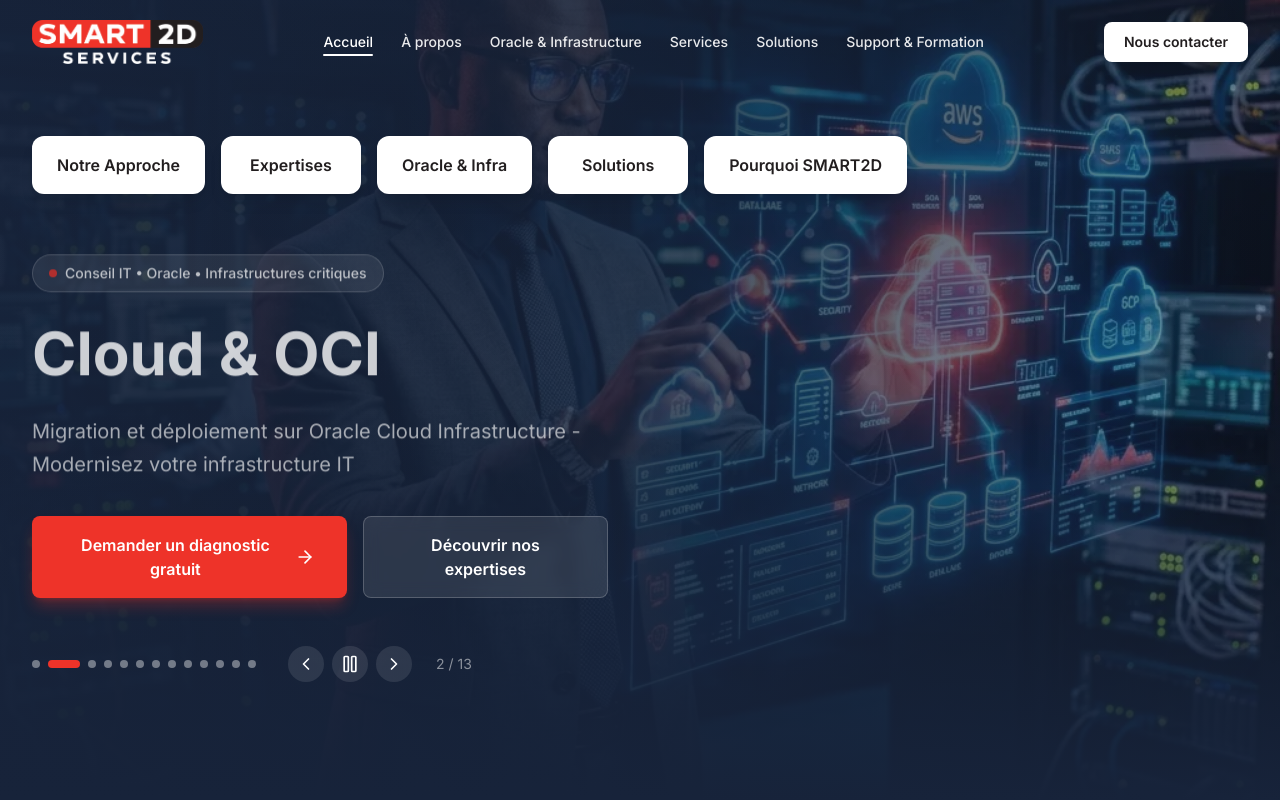
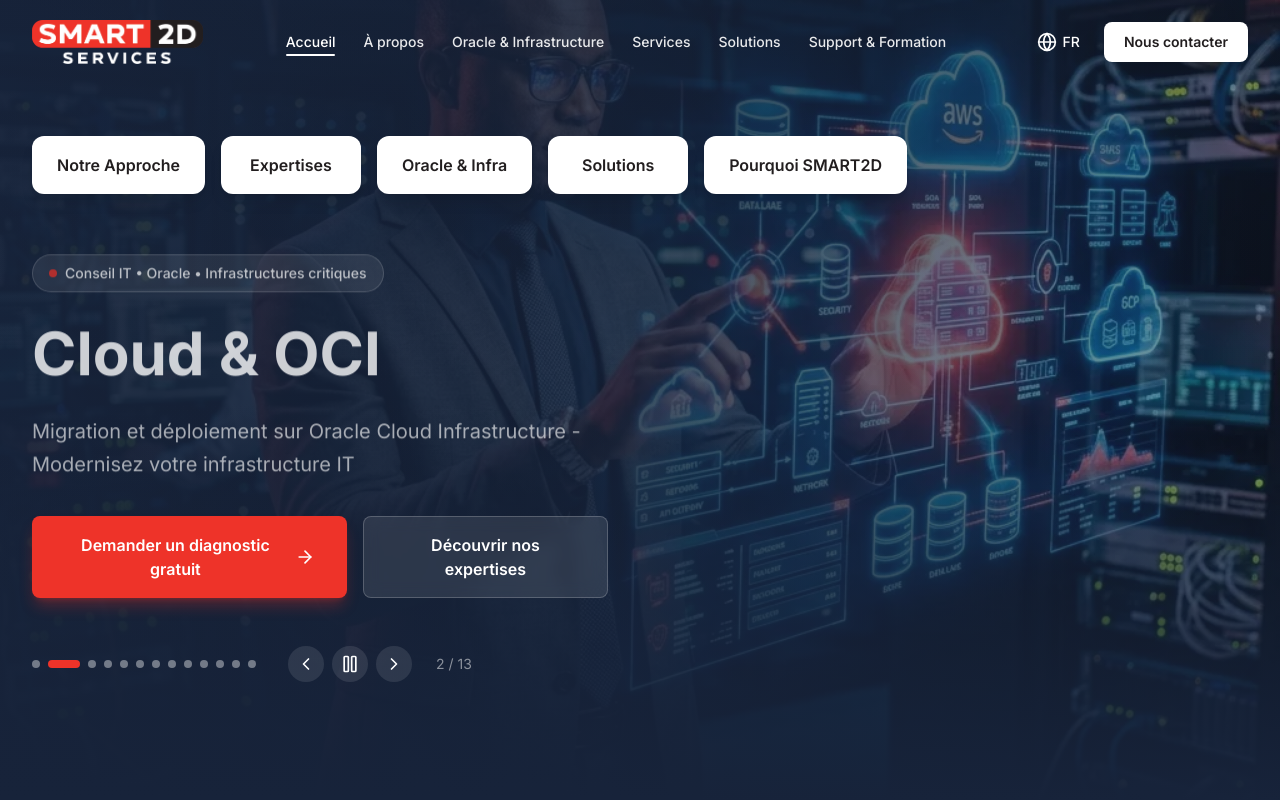
Before and after one commit to Profzen/smart2d, a Next.js app: page / in a window 1280 px wide. Shown: the top 800 px of the page. Built offline with nearby package versions, Linux system fonts and the light colour scheme.

Commit message:
feat(i18n): init i18n branch, add language switcher UI to header and update plan

```diff
--- a/components/layout/header.tsx
+++ b/components/layout/header.tsx
@@ -4,7 +4,7 @@ import { useState, useEffect } from "react"
 import Link from "next/link"
 import Image from "next/image"
 import { usePathname } from "next/navigation"
-import { Menu, X } from "lucide-react"
+import { Menu, X, Globe } from "lucide-react"
 import { motion, AnimatePresence } from "framer-motion"
 import { cn } from "@/lib/utils"
 
@@ -107,8 +107,20 @@ export function Header() {
             )})}
           </div>
 
-          {/* CTA Button */}
-          <div className="hidden lg:block">
+          {/* CTA Button & Language Switcher */}
+          <div className="hidden lg:flex items-center gap-4">
+            <button
+              className={cn(
+                "p-2 rounded-full transition-all flex items-center gap-1.5",
+                useDarkText
+                  ? "text-[#221E1F] hover:bg-[#221E1F]/5"
+                  : "text-white hover:bg-white/10"
+              )}
+              title="Switch language"
+            >
+              <Globe className="w-5 h-5" />
+              <span className="text-sm font-medium">FR</span>
+            </button>
             <Link
               href="/contact"
               className={cn(
```
Also changed, not shown: 1 other file (tests, documents, lock files or other folders).
